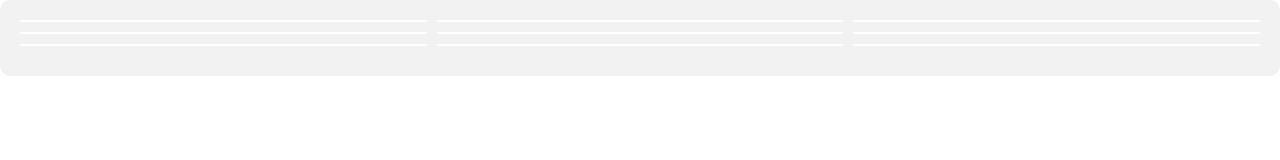
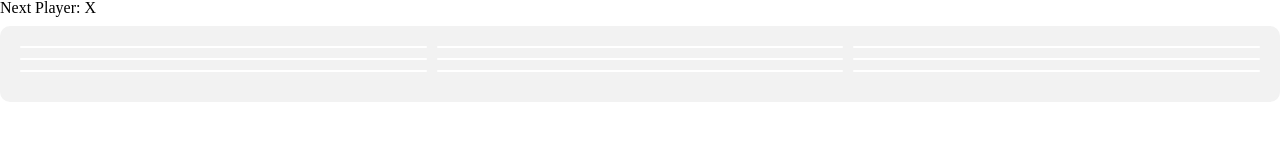
Before and after one commit to kazuya-u/NANOX-REACT, a React (Vite) app: page / in a window 1280 px wide. Shown: the top 160 px of the page. Built offline with nearby package versions, Linux system fonts and the light colour scheme.

Commit message:
Completion of the game.

```diff
--- a/src/App.tsx
+++ b/src/App.tsx
@@ -1,6 +1,6 @@
-import { createGlobalStyle } from 'styled-components';
-import React, { useState } from 'react';
-import reset from 'styled-reset';
+import { createGlobalStyle } from "styled-components";
+import React, { useState } from "react";
+import reset from "styled-reset";
 
 const GlobalStyle = createGlobalStyle`
   ${reset}
@@ -18,25 +18,59 @@ interface SquareProps {
 }
 
 const Square: React.FC<SquareProps> = ({ value, onSquareClick }) => {
-  return <button className='square' onClick={onSquareClick}>{value}</button>
+  return (
+    <button className="square" onClick={onSquareClick}>
+      {value}
+    </button>
+  );
+};
+
+function calculateWinner(squares) {
+  const lines = [
+    [0, 1, 2],
+    [3, 4, 5],
+    [6, 7, 8],
+    [0, 3, 6],
+    [1, 4, 7],
+    [2, 5, 8],
+    [0, 4, 8],
+    [2, 4, 6],
+  ];
+  for (let i = 0; i < lines.length; i++) {
+    const [a, b, c] = lines[i];
+    if (squares[a] && squares[a] === squares[b] && squares[a] === squares[c]) {
+      return squares[a];
+    }
+  }
+  return null;
 }
 
 const App: React.FC = () => {
-  const [squares, setSquares] = useState<Array<string | null>>(Array(9).fill(null));
+  const [squares, setSquares] = useState<Array<string | null>>(
+    Array(9).fill(null)
+  );
   const [xIsNext, setXIsNext] = useState(true);
   const handleClick = (i: number): void => {
-    if (squares[i]) {
+    if (squares[i] || calculateWinner(squares)) {
       return;
     }
     const nextSquares = squares.slice();
-    nextSquares[i] = xIsNext ? 'x' : 'o';
+    nextSquares[i] = xIsNext ? "x" : "o";
     setSquares(nextSquares);
     setXIsNext(!xIsNext);
+  };
+  const winner = calculateWinner(squares);
+  let status;
+  if (winner) {
+    status = "Winner: " + winner;
+  } else {
+    status = "Next Player: " + (xIsNext ? "X" : "O");
   }
   return (
     <>
       <GlobalStyle />
-      <div className='board'>
+      <div className="status">{status}</div>
+      <div className="board">
         <Square value={squares[0]} onSquareClick={() => handleClick(0)} />
         <Square value={squares[1]} onSquareClick={() => handleClick(1)} />
         <Square value={squares[2]} onSquareClick={() => handleClick(2)} />
```
